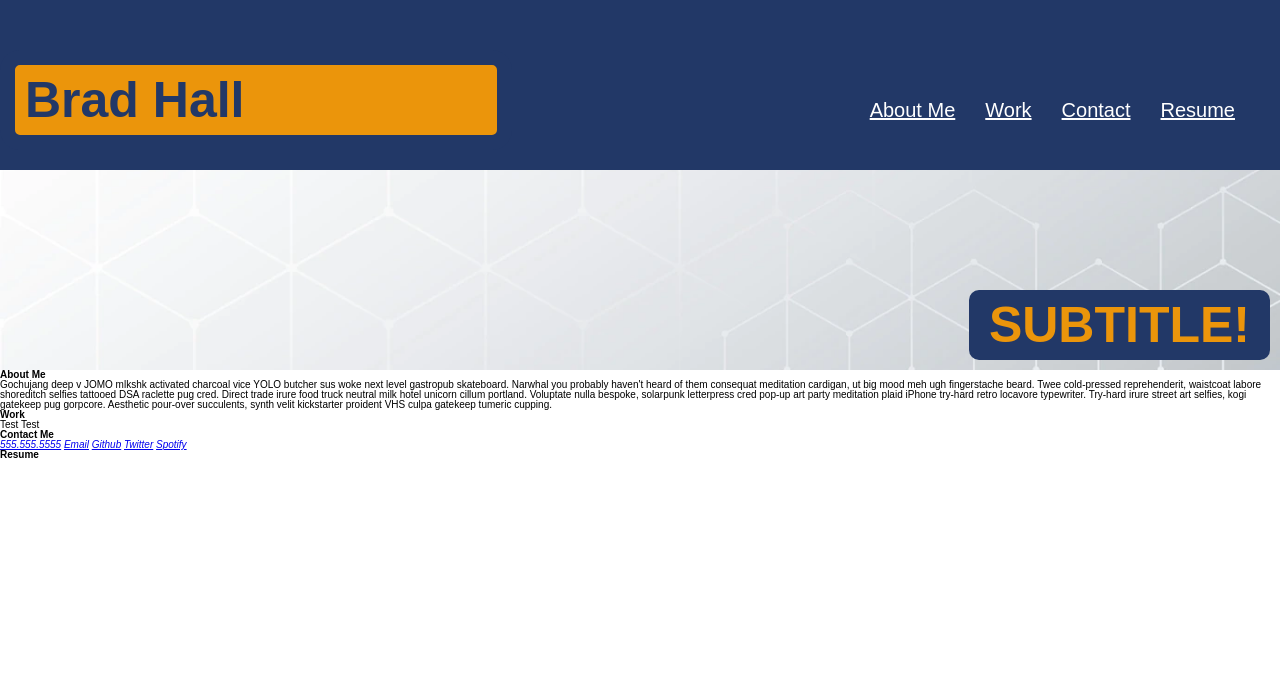
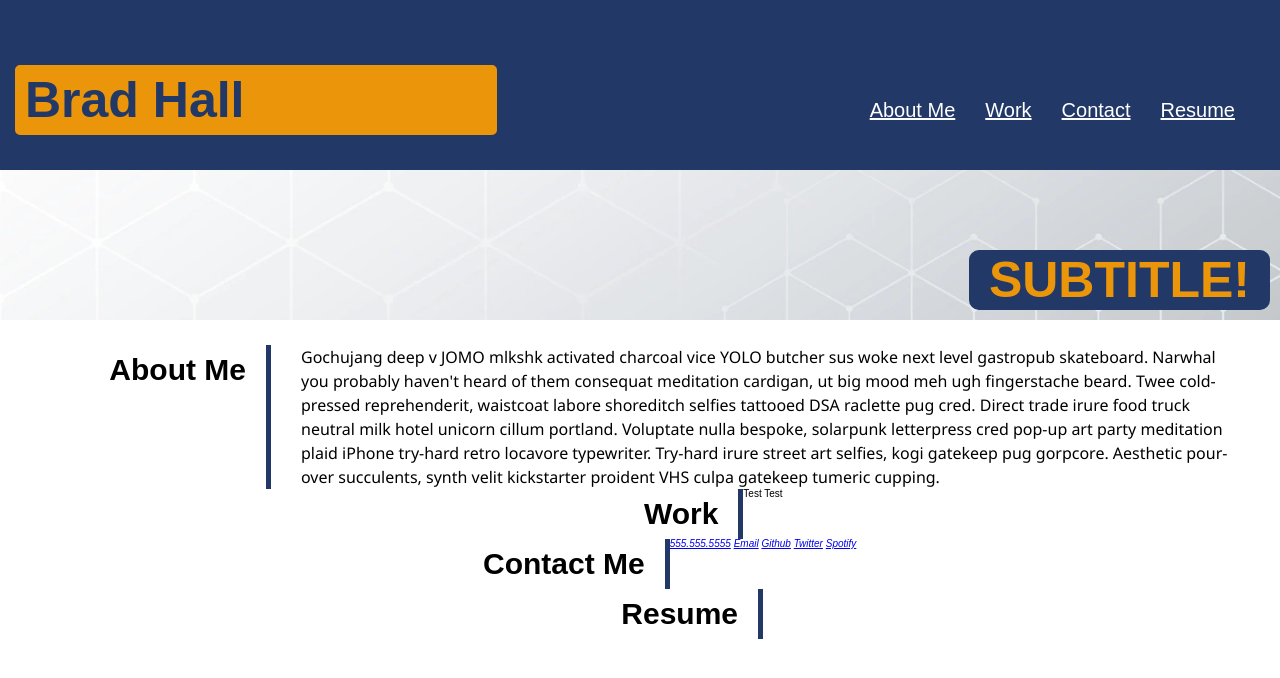
Before and after one commit to Bradfh/2-Module, a plain HTML site: page index.html in a window 1280 px wide. Drawn offline with Linux system fonts and the light colour scheme.

Commit message:
About me FlexBox formatting

```diff
--- a/assets/css/style.css
+++ b/assets/css/style.css
@@ -9,6 +9,10 @@
 * {
   margin: 0;
   padding: 0;
+}
+
+* {
+  box-sizing: border-box;
 }
 
 html {
@@ -92,13 +96,13 @@ a span:hover {
   background-image: url("../images/bluebackground.webp");
   background-size: cover;
   background-position: center;
-  min-height: 20rem;
+  min-height: 15rem;
   display: flex;
   flex-wrap: wrap;
   position: relative;
   display: flex;
-  flex-direction: row-reverse;
-  align-items: last baseline;
+  justify-content: flex-end;
+  align-items: flex-end;
 }
 
 .background-img h2 {
@@ -108,4 +112,33 @@ a span:hover {
   border-radius: 10px;
   padding: 1rem 2rem;
   margin: 0 1rem 1rem 0;
+  line-height: .8;
 }
+
+main {
+  margin: 2.5rem;
+}
+
+section {
+  display: flex;
+  flex-direction: row;
+  flex-wrap: wrap;
+  align-items:  stretch;
+  justify-content: center;
+}
+
+section > h2 {
+  flex: 0 0 20%;
+  border-right: 5px solid var(--blue);
+  text-align: right;
+  font-size: 3rem;
+  padding: 10px 20px;
+}
+
+section > p {
+  flex: 0 0 80%;
+  padding: 0 2rem 0 3rem;
+  font-size: 1.6rem;
+  line-height: 1.5;
+  font-family: 'Segoe UI', Tahoma, Geneva, Verdana, sans-serif;
+}
```
Also changed, not shown: index.html (+8 -0 lines).
